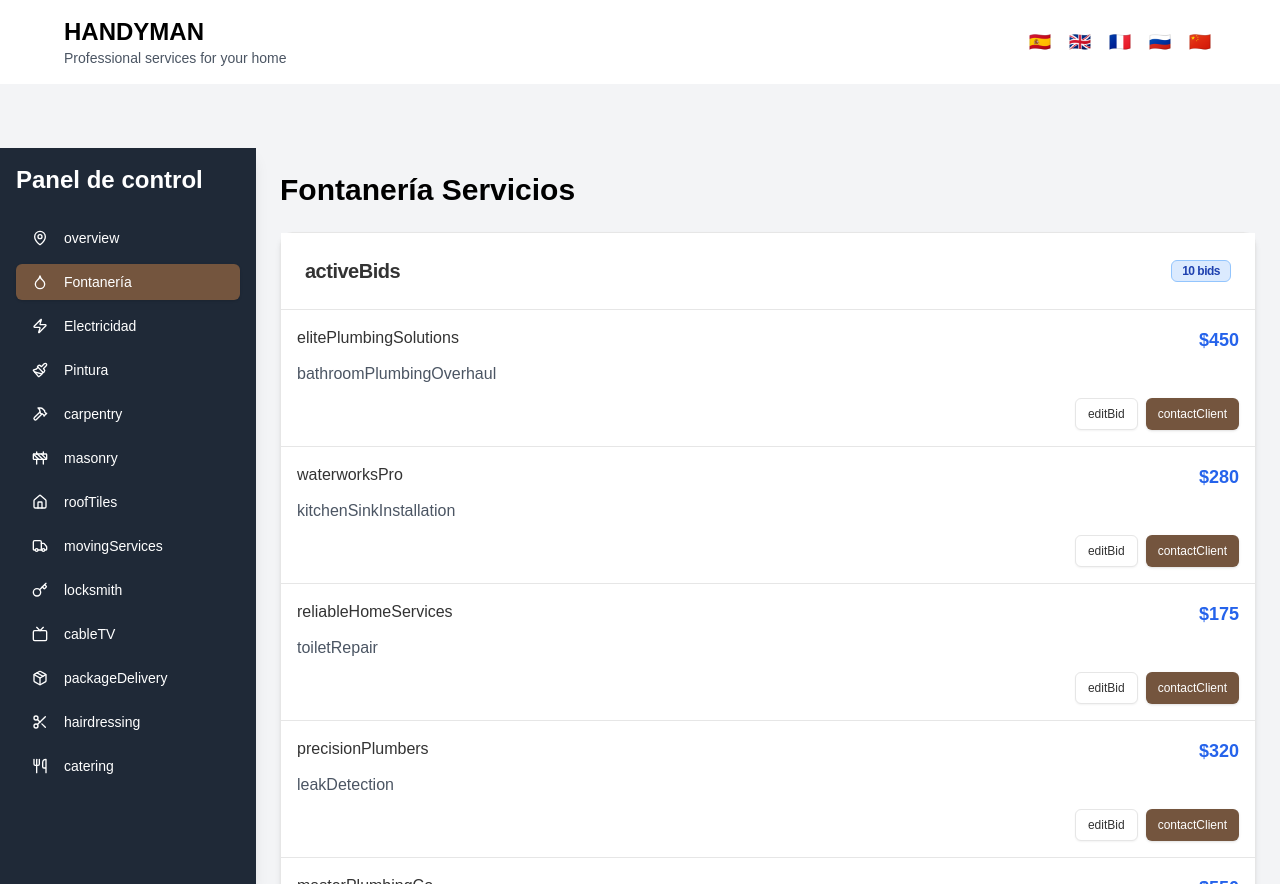
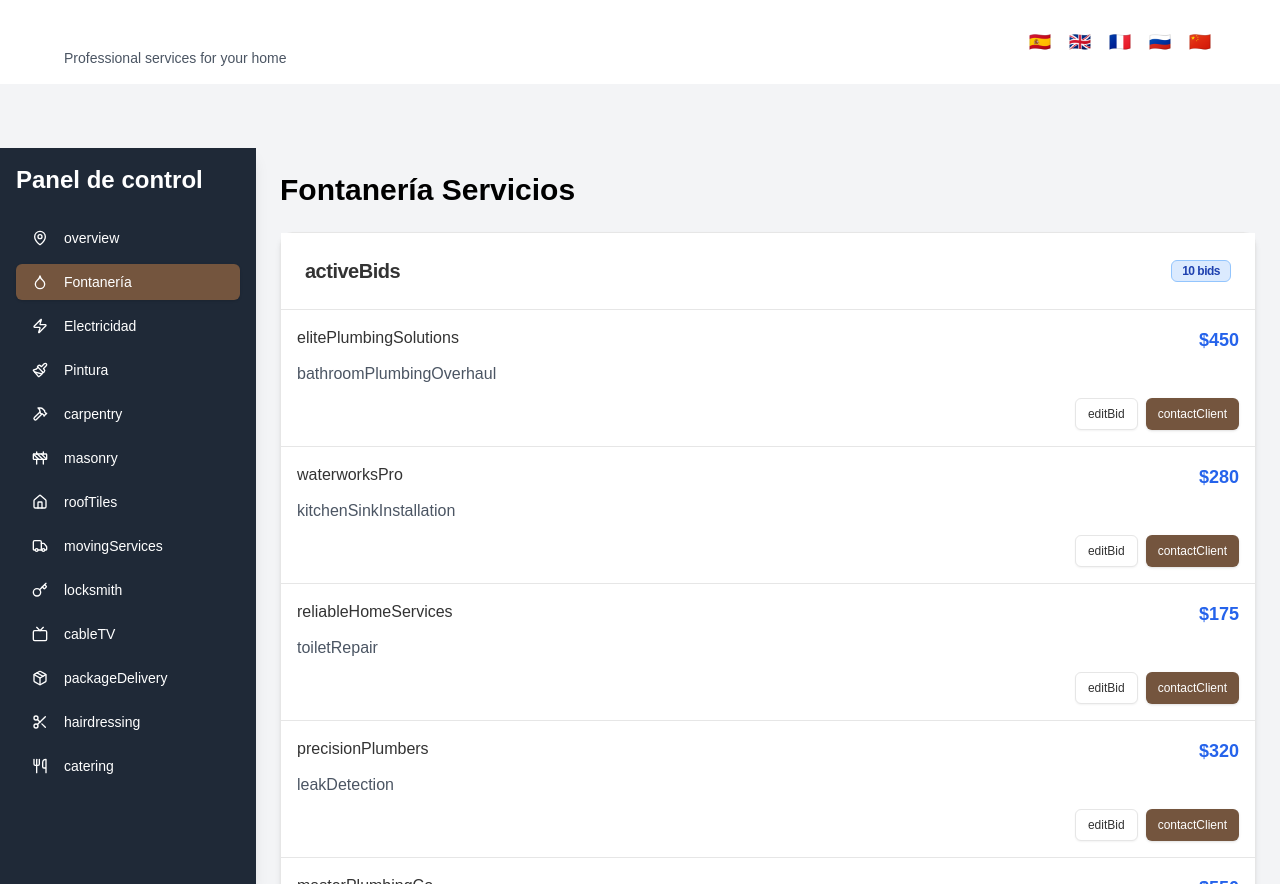
Before and after one commit to Hubit85/HubitApp, a Next.js app: page /service-provider/dashboard in a window 1280 px wide. Built offline with nearby package versions, Linux system fonts and the light colour scheme.

Commit message:
refactor(layout): Finalize Header component updates

```diff
--- a/src/components/layout/Header.tsx
+++ b/src/components/layout/Header.tsx
@@ -14,7 +14,7 @@ export function Header() {
     <header className='w-full py-4 px-4 sm:px-6 lg:px-8 bg-white shadow-sm'>
       <div className='container mx-auto flex justify-between items-center'>
         <div className='flex flex-col'>
-          <Link href={isLoggedIn ? '/dashboard' : '/'} className='text-2xl font-bold text-black'>
+          <Link href={isLoggedIn ? '/dashboard' : '/'} className='text-2xl font-bold text-white'>
             HANDYMAN
           </Link>
           <p className='text-sm text-gray-600'>Professional services for your home</p>
--- a/src/pages/dashboard/index.tsx
+++ b/src/pages/dashboard/index.tsx
@@ -222,10 +222,11 @@ export default function Dashboard() {
         >
           {/* Community Member Box */}
           <div
-            className="flex-1 bg-cover bg-center relative"
+            className="flex-1 bg-cover bg-center relative cursor-pointer"
             style={{
               backgroundImage: "url('https://images.unsplash.com/photo-1545324418-cc1a3fa10c00?ixlib=rb-4.0.3&ixid=M3wxMjA3fDB8MHxwaG90by1wYWdlfHx8fGVufDB8fHx8fA%3D%3D&auto=format&fit=crop&w=1170&q=80')"
             }}
+            onClick={() => router.push("/community-member")}
           >
             <div className="absolute inset-0 bg-[hsl(0,0%,0%)]/70 hover:bg-[hsl(0,0%,0%)]/60 transition-colors flex items-center justify-center">
               <h2 className="text-4xl font-serif text-white font-bold text-center px-6">{t("communityMember")}</h2>
```
